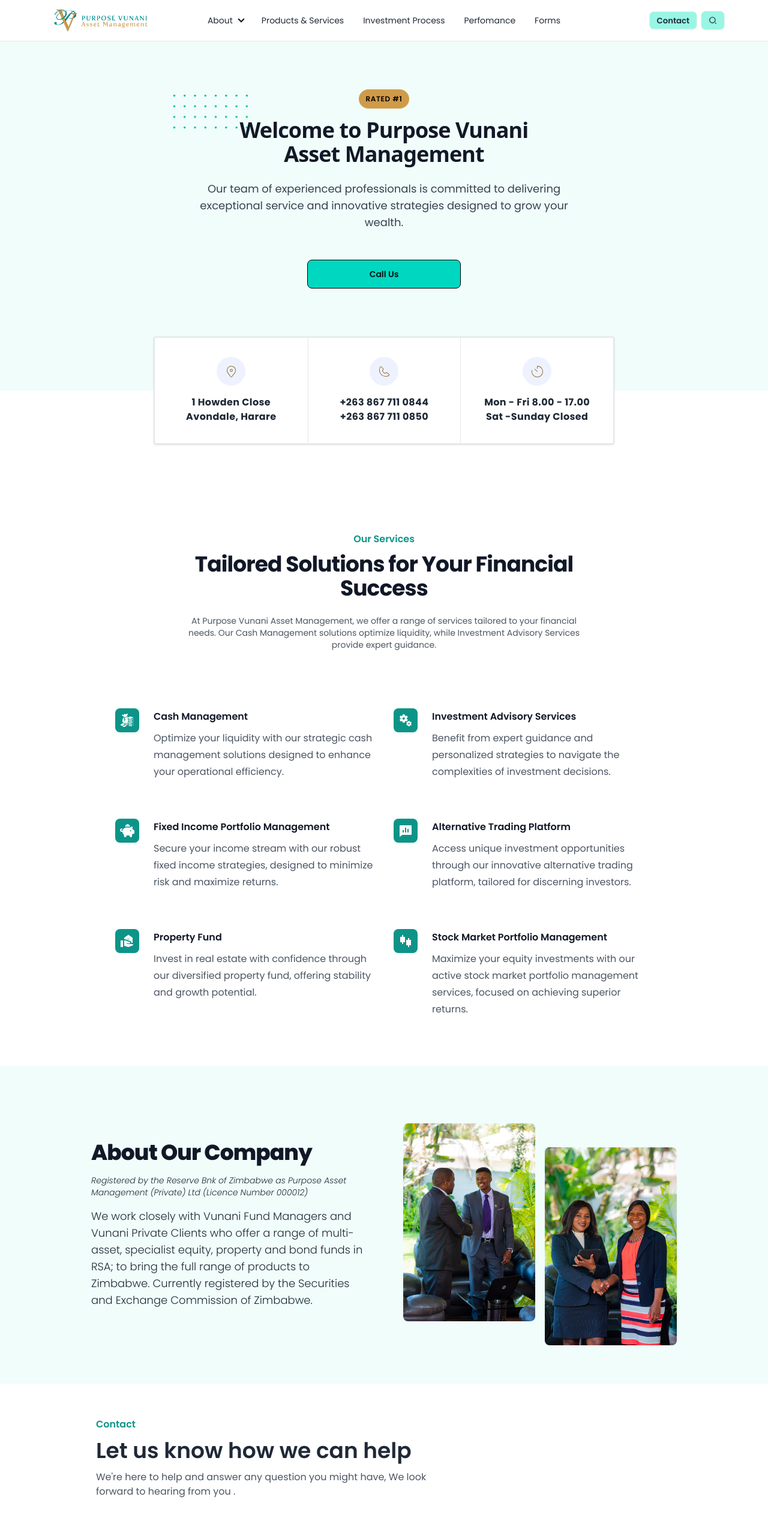
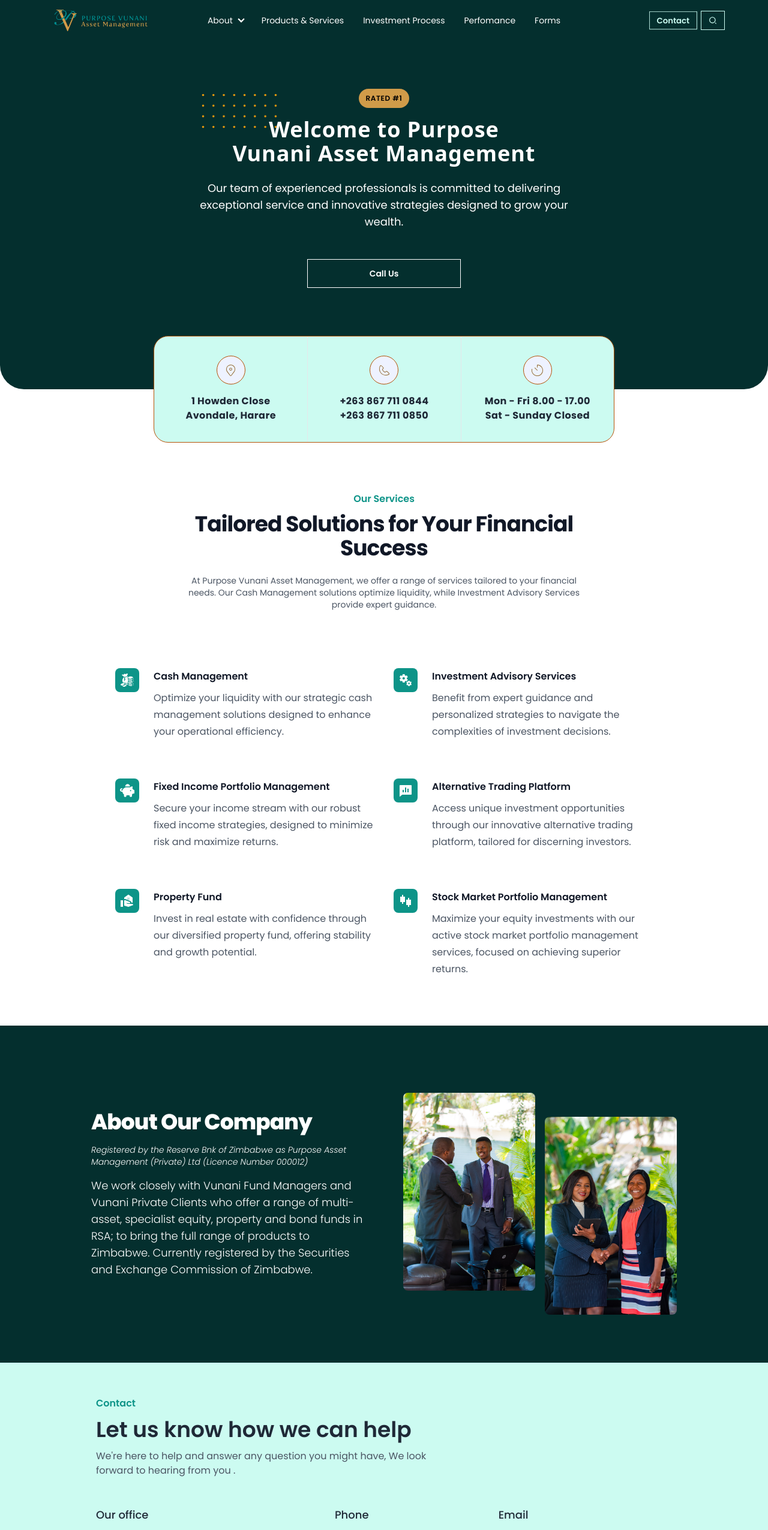
Before and after one commit to bhekumuzitshuma/purposezw, a Next.js app: page / in a window 1280 px wide. Shown: the top 2551 px of the page at 60% size. Built offline with nearby package versions, Linux system fonts and the light colour scheme.

Commit message:
added framer motion

```diff
--- a/package.json
+++ b/package.json
@@ -10,6 +10,7 @@
   },
   "dependencies": {
     "daisyui": "^4.12.10",
+    "framer-motion": "^11.9.0",
     "jsdom": "^25.0.1",
     "leaflet": "^1.9.4",
     "mapbox-gl": "^3.7.0",
--- a/src/components/AboutSection.jsx
+++ b/src/components/AboutSection.jsx
@@ -1,12 +1,21 @@
 import React from "react";
+import { motion, useInView } from "framer-motion";
 
 const AboutSection = () => {
+  const ref = React.useRef(null);
+  const isInView = useInView(ref, { once: true });
   return (
-    <div>
-      <section className="bg-teal-50">
+    <motion.div
+      ref={ref}
+      initial={{ opacity: 0, y: 20 }} // Start hidden and slightly below
+      animate={isInView ? { opacity: 1, y: 0 } : {}} // Fade in and move up
+      transition={{ duration: 2.0, ease: "easeInOut" }}
+      className="p-4"
+    >
+      <section className="">
         <div className="gap-16 max-w-5xl mx-auto items-center py-8 px-6 lg:grid lg:grid-cols-2 lg:py-16 lg:px-6">
-          <div className="font-light text-gray-800 sm:text-lg ">
-            <h2 className="mb-4 md:text-left text-center text-4xl tracking-tight font-extrabold text-gray-900">
+          <div className="font-light text-white sm:text-lg ">
+            <h2 className="mb-4 md:text-left text-center text-4xl tracking-tight font-extrabold text-white">
               About Our Company
             </h2>
             <p className="mb-4 italic md:text-left text-center text-sm">
@@ -22,20 +31,32 @@
             </p>
           </div>
           <div className="grid grid-cols-2 gap-4 mt-8">
+            <motion.div
+              initial={{ opacity: 0, y: -50 }} // Start above
+              animate={{ opacity: 1, y: 0 }} // Slide down to original position
+              transition={{ duration: 5, ease: "easeInOut" }}
+            >
               <img
                 className="w-full rounded-lg"
                 src="/abt3.jpg"
                 alt="office content 1"
               />
+            </motion.div>
+            <motion.div
+              initial={{ opacity: 0, y: 50 }} // Start below
+              animate={{ opacity: 1, y: 0 }} // Slide up to original position
+              transition={{ duration: 5, ease: "easeInOut" }}
+            >
               <img
                 className="mt-4 w-full lg:mt-10 rounded-lg"
                 src="/abt1.jpg"
                 alt="office content 2"
               />
+            </motion.div>
           </div>
         </div>
       </section>
-    </div>
+    </motion.div>
   );
 };
 
--- a/src/components/Hero.jsx
+++ b/src/components/Hero.jsx
@@ -1,11 +1,16 @@
 import React from "react";
 import { CiLocationOn, CiPhone, CiTimer } from "react-icons/ci";
+import { motion } from "framer-motion";
 
 const Hero = () => {
   return (
     <div>
-      <div className="mb-16">
-        <div className="bg-teal-50">
+      <div
+        className="bg-teal-950"
+        // className="bg-cover bg-center"
+        // style={{ backgroundImage: "url('/slider-1.jpg')" }}
+      >
+        <div className="text-white">
           <div className="px-6 py-16 mx-auto sm:max-w-xl md:max-w-full lg:max-w-screen-xl md:px-24 lg:px-8 lg:py-20">
             <div className="max-w-xl flex flex-col justify-center items-center mb-10 md:mx-auto sm:text-center lg:max-w-2xl md:mb-12">
               <div>
@@ -13,12 +18,12 @@
                   Rated #1
                 </p>
               </div>
-              <h2 className="text-center max-w-lg mb-6 font-sans text-3xl font-bold leading-none tracking-tight text-gray-900 sm:text-4xl md:mx-auto">
+              <h2 className="text-center tracking-wide max-w-lg mb-6 font-sans text-3xl font-bold leading-none text-white sm:text-4xl md:mx-auto">
                 <span className="relative inline-block">
                   <svg
                     viewBox="0 0 52 24"
                     fill="currentColor"
-                    className="absolute top-0 left-0 z-0 hidden w-32 -mt-8 -ml-20 text-teal-500 lg:w-32 lg:-ml-28 lg:-mt-10 sm:block"
+                    className="absolute top-0 left-0 z-0 hidden w-32 -mt-8 -ml-20 text-amber-500 lg:w-32 lg:-ml-28 lg:-mt-10 sm:block"
                   >
                     <defs>
                       <pattern
@@ -41,7 +46,7 @@
                 </span>{" "}
                 to Purpose Vunani Asset Management
               </h2>
-              <p className="text-base  text-center text-gray-700 md:text-lg">
+              <p className="text-base  text-center text-white md:text-lg">
                 Our team of experienced professionals is committed to delivering
                 exceptional service and innovative strategies designed to grow
                 your wealth.
@@ -50,18 +55,23 @@
             <div className="flex items-center justify-center">
               <a
                 href="tel:+2638677110844"
-                className="btn btn-wide btn-accent border border-black"
+                className="btn btn-wide btn-outline border rounded-none border-white text-white hover:bg-amber-700 hover:text-black"
               >
                 Call Us
               </a>
             </div>
           </div>
         </div>
-        <div className="relative px-4 sm:px-0">
-          <div className="absolute inset-0 bg-teal-50 h-1/2" />
-          <div className="relative border-2 grid mx-auto overflow-hidden bg-white divide-y rounded shadow sm:divide-y-0 sm:divide-x sm:max-w-screen-sm sm:grid-cols-3 lg:max-w-screen-md">
+        <div className="relative bg-white  px-4 sm:px-0">
+          <div className="absolute inset-0 bg-teal-950 h-1/2 rounded-b-[40px]" />
+          <motion.div
+            initial={{ opacity: 0, y: -50 }} // Start off-screen above
+            animate={{ opacity: 1, y: 0 }} // Slide down to original position
+            transition={{ duration: 0.5, ease: "easeInOut" }}
+            className="relative border grid mx-auto overflow-hidden bg-teal-100 divide-y rounded-3xl border-amber-700 sm:divide-y-0 sm:divide-x sm:max-w-screen-sm sm:grid-cols-3 lg:max-w-screen-md"
+          >
             <div className="inline-block p-8 text-center">
-              <div className="flex items-center justify-center w-12 h-12 mx-auto mb-4 rounded-full bg-indigo-50">
+              <div className="flex items-center border border-amber-700 justify-center w-12 h-12 mx-auto mb-4 rounded-full bg-indigo-50">
                 <CiLocationOn size={23} className="text-[#92692d]" />
               </div>
               <p className="font-bold tracking-wide text-gray-800">
@@ -70,7 +80,7 @@
               </p>
             </div>
             <div className="inline-block p-8 text-center">
-              <div className="flex items-center justify-center w-12 h-12 mx-auto mb-4 rounded-full bg-indigo-50">
+              <div className="flex items-center border border-amber-700 justify-center w-12 h-12 mx-auto mb-4 rounded-full bg-indigo-50">
                 <CiPhone size={23} className="text-[#92692d]" />
               </div>
               <p className="font-bold tracking-wide text-gray-800">
@@ -79,15 +89,15 @@
               </p>
             </div>
             <div className="inline-block p-8 text-center">
-              <div className="flex items-center justify-center w-12 h-12 mx-auto mb-4 rounded-full bg-indigo-50">
+              <div className="flex items-center border border-amber-700 justify-center w-12 h-12 mx-auto mb-4 rounded-full bg-indigo-50">
                 <CiTimer size={23} className="text-[#92692d]" />
               </div>
               <p className="font-bold tracking-wide text-gray-800">
                 Mon - Fri 8.00 - 17.00 <br />
-                Sat -Sunday Closed
+                Sat - Sunday Closed
               </p>
             </div>
-          </div>
+          </motion.div>
         </div>
       </div>
     </div>
--- a/src/components/Navbar.jsx
+++ b/src/components/Navbar.jsx
@@ -3,8 +3,8 @@
 
 const Navbar = () => {
   return (
-    <div className="border-b">
-      <div className="navbar z-50 max-w-6xl mx-auto bg-base-100">
+    <div className=" bg-teal-950">
+      <div className="navbar z-50 max-w-6xl mx-auto text-white bg-teal-950">
         <div className="navbar-start">
           <div className="dropdown">
             <div tabIndex={0} role="button" className="btn btn-ghost lg:hidden">
@@ -64,42 +64,83 @@
         </div>
         <div className="navbar-center hidden lg:flex">
           <ul className="menu z-50 menu-horizontal px-1">
-            <li>
+            <li className="hover:bg-teal-600/20  rounded-none ease-in-out transition duration-200">
               <details>
                 <summary>About</summary>
-                <ul className="p-2 w-[200px] border">
+                <ul className="p-2 w-[200px]  text-black border">
                   <li>
-                    <a href="/our-team">Our Team</a>
+                    <a
+                      href="/our-team"
+                      className="hover:text-teal-100 hover:bg-teal-950"
+                    >
+                      Our Team
+                    </a>
                   </li>
                   <li>
-                    <a href="/about-us">About Us</a>
+                    <a
+                      href="/about-us"
+                      className="hover:text-teal-100 hover:bg-teal-950"
+                    >
+                      About Us
+                    </a>
                   </li>
                   <li>
-                    <a href="/vunani">Vunani</a>
+                    <a
+                      href="/vunani"
+                      className="hover:text-teal-100 hover:bg-teal-950"
+                    >
+                      Vunani
+                    </a>
                   </li>
                 </ul>
               </details>
             </li>
             <li>
-              <a href="/services">Products & Services</a>
+              <a
+                href="/services"
+                className="hover:bg-teal-600/20  rounded-none ease-in-out transition duration-200"
+              >
+                Products & Services
+              </a>
             </li>
             <li>
-              <a href="/investment-process">Investment Process</a>
+              <a
+                href="/investment-process"
+                className="hover:bg-teal-600/20  rounded-none ease-in-out transition duration-200"
+              >
+                Investment Process
+              </a>
             </li>
             <li>
-              <a href="/prices">Perfomance</a>
+              <a
+                href="/prices"
+                className="hover:bg-teal-600/20  rounded-none ease-in-out transition duration-200"
+              >
+                Perfomance
+              </a>
             </li>
             <li>
-              <a href="/forms">Forms</a>
+              <a
+                href="/forms"
+                className="hover:bg-teal-600/20  rounded-none ease-in-out transition duration-200"
+              >
+                Forms
+              </a>
             </li>
           </ul>
         </div>
         <div className="navbar-end space-x-1">
-          <a href="/contact" className="btn btn-sm hidden md:flex bg-teal-200">
+          <a
+            href="/contact"
+            className="btn btn-sm rounded-none btn-outline text-teal-100 hover:bg-amber-700 hidden md:flex "
+          >
             Contact
           </a>
           {/* Search Icon */}
-          <a href="/search" className="btn btn-sm bg-teal-200">
+          <a
+            href="/search"
+            className="btn btn-sm rounded-none btn-outline text-teal-100 hover:bg-amber-700"
+          >
             <RiSearch2Line />
           </a>
         </div>
--- a/src/components/ServicesSection.jsx
+++ b/src/components/ServicesSection.jsx
@@ -7,6 +7,7 @@
 import { RiChatPollFill } from "react-icons/ri";
 import { GiCash } from "react-icons/gi";
 import { FaPiggyBank } from "react-icons/fa6";
+import { motion } from "framer-motion";
 
 const ServicesSection = () => {
   const features = [
@@ -65,9 +66,28 @@
           </p>
         </div>
         <div className="mx-auto mt-16 max-w-2xl sm:mt-20 lg:mt-24 lg:max-w-4xl">
-          <dl className="grid max-w-xl grid-cols-1 gap-x-8 gap-y-10 lg:max-w-none lg:grid-cols-2 lg:gap-y-16">
+          <motion.dl
+            initial="hidden"
+            animate="visible"
+            variants={{
+              hidden: {
+                transition: { staggerChildren: 0.5 },
+              },
+              visible: {
+                transition: { staggerChildren: 0.5 },
+              },
+            }}
+            className="grid max-w-xl grid-cols-1 gap-x-8 gap-y-10 lg:max-w-none lg:grid-cols-2 lg:gap-y-16"
+          >
             {features.map((feature) => (
-              <div key={feature.name} className="relative pl-16">
+              <motion.div
+                key={feature.name}
+                variants={{
+                  hidden: { opacity: 0, y: 20 },
+                  visible: { opacity: 1, y: 0 },
+                }}
+                className="relative pl-16"
+              >
                 <dt className="text-base font-semibold leading-7 text-gray-900">
                   <div className="absolute left-0 top-0 flex h-10 w-10 items-center justify-center rounded-lg bg-teal-600">
                     <feature.icon
@@ -80,9 +100,9 @@
                 <dd className="mt-2 text-base leading-7 text-gray-600">
                   {feature.description}
                 </dd>
-              </div>
+              </motion.div>
             ))}
-          </dl>
+          </motion.dl>
         </div>
       </div>
     </div>
--- a/src/pages/index.jsx
+++ b/src/pages/index.jsx
@@ -19,7 +19,7 @@
       </section>
 
       {/* About Section */}
-      <section className="">
+      <section className="bg-teal-950">
         <AboutSection />
       </section>
 
@@ -27,8 +27,10 @@
       <section></section>
 
       {/* Contact Details Section */}
-      <section className="max-w-5xl mx-auto ">
-        <Contact />
+      <section className="bg-teal-100 ">
+        <div className="max-w-5xl mx-auto">
+          <Contact />
+        </div>
       </section>
     </Layout>
   );
--- a/src/styles/globals.css
+++ b/src/styles/globals.css
@@ -13,3 +13,17 @@
     text-wrap: balance;
   }
 }
+/* styles/globals.css */
+
+@keyframes fadeIn {
+  from {
+    opacity: 0;
+  }
+  to {
+    opacity: 1;
+  }
+}
+
+.fade-in {
+  animation: fadeIn 2s ease-in-out forwards;
+}
```
Also changed, not shown: 1 other file (tests, documents, lock files or other folders). Lines whose indentation alone changed are shown as unchanged.
